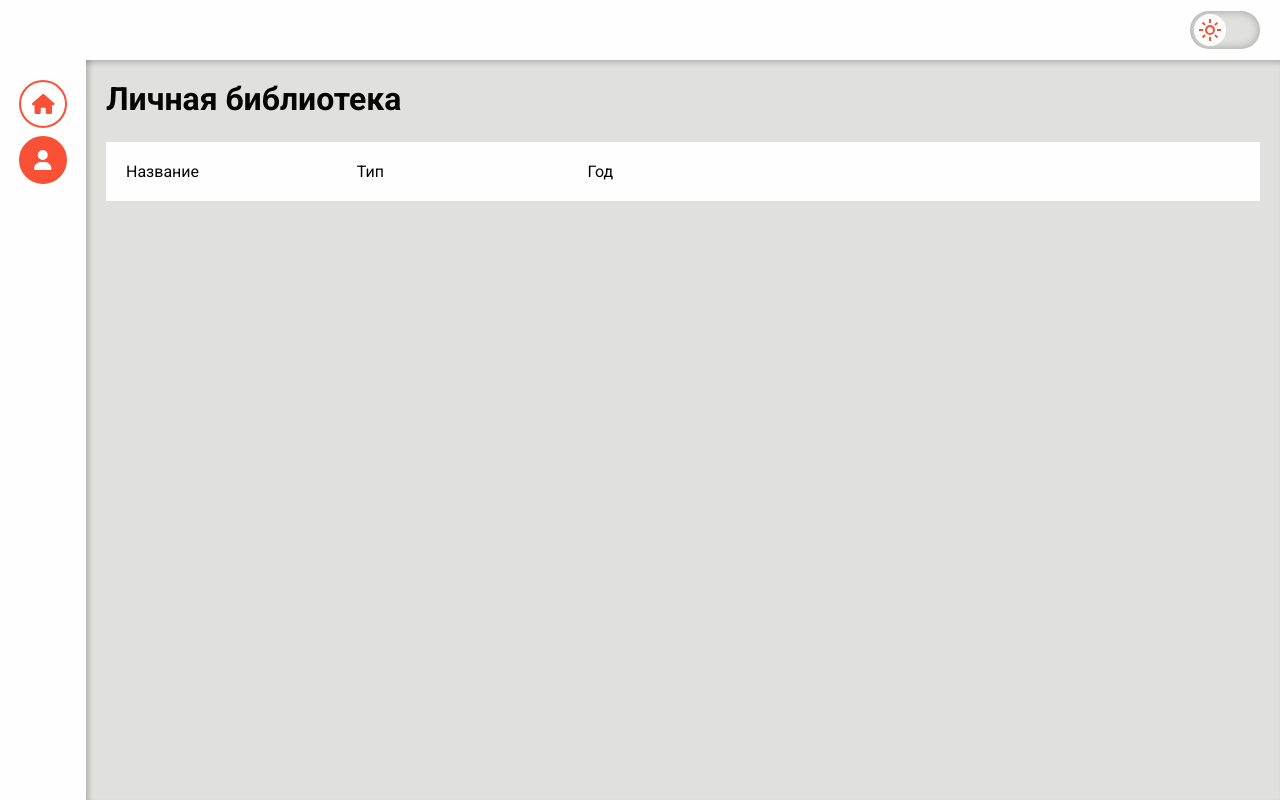
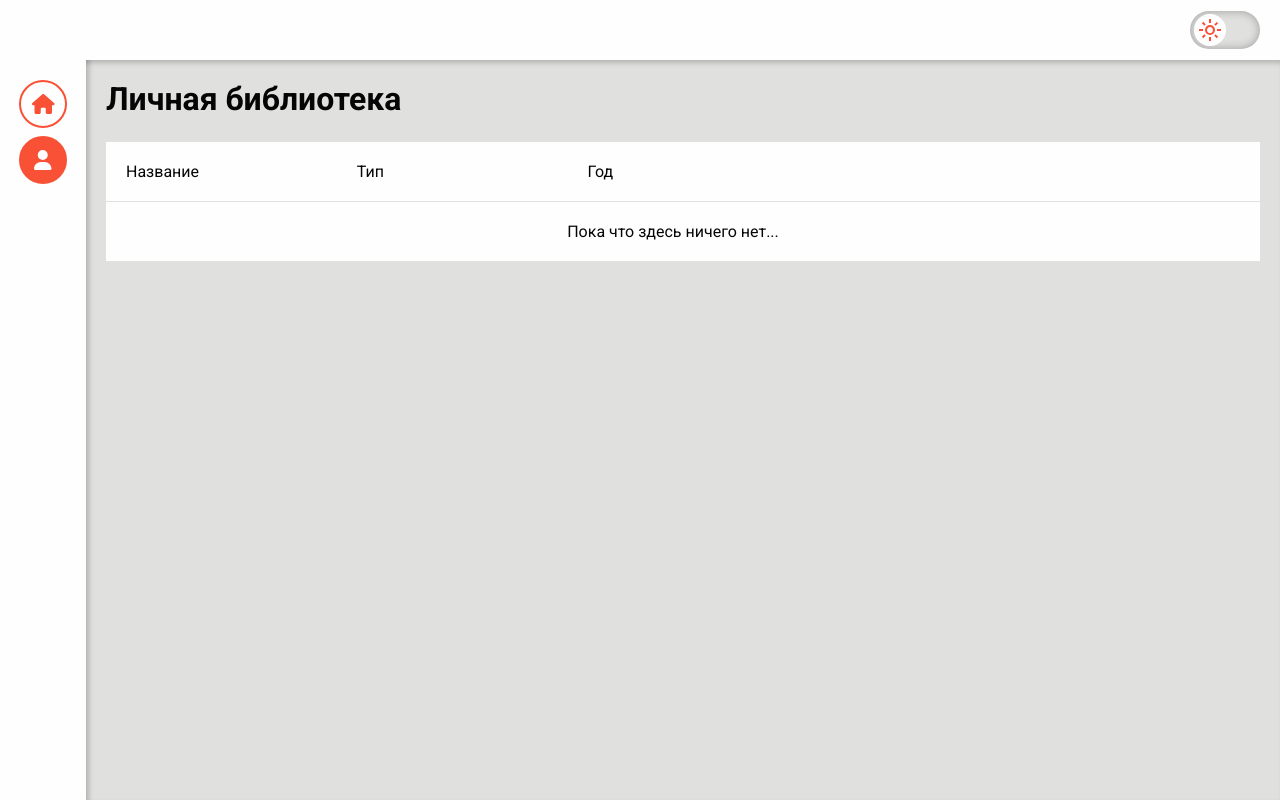
Before and after one commit to DeLineOfficial/DeLineOfficial.github.io-movie-library-vue, a Vue app: page /account in a window 1280 px wide. Built offline with nearby package versions, Linux system fonts and the light colour scheme.

Commit message:
info account records

```diff
--- a/src/features/user-account/user-account.vue
+++ b/src/features/user-account/user-account.vue
@@ -18,13 +18,14 @@ const libraryStore = useAccountLibraryStore();
                 <p>Год</p>
             </div>
             <div class="user-library__content">
-                <div v-for="item in libraryStore.libraryMovie" :key="item.imdbID" class="user-library__element">
+                <div v-for="item in libraryStore.libraryMovie" :key="item.imdbID" v-if="libraryStore.libraryMovie.length" class="user-library__element">
                     <p>{{ item.Title }}</p>
                     <p>{{ item.Type }}</p>
                     <p>{{ item.Year }}</p>
                     <a :href="`https://www.imdb.com/title/${item.imdbID}/`" target="_blank" class="to"><font-awesome-icon icon="right-to-bracket"/></a>
                     <div class="delete" @click="libraryStore.removeMovie(item)"><font-awesome-icon icon="trash"/></div>
                 </div>
+                <div class="user-library__element not-record" v-else>Пока что здесь ничего нет...</div>
             </div>
 
         </div>
@@ -84,6 +85,9 @@ const libraryStore = useAccountLibraryStore();
                 border-bottom: 1px solid var(--background-primary);
                 padding: 20px 20px 20px 0;
                 background: var(--background-secondary);
+                &.not-record {
+                    justify-content: center;
+                }
                 .to {
                     margin-left: auto;
                     margin-right: 20px;
```
